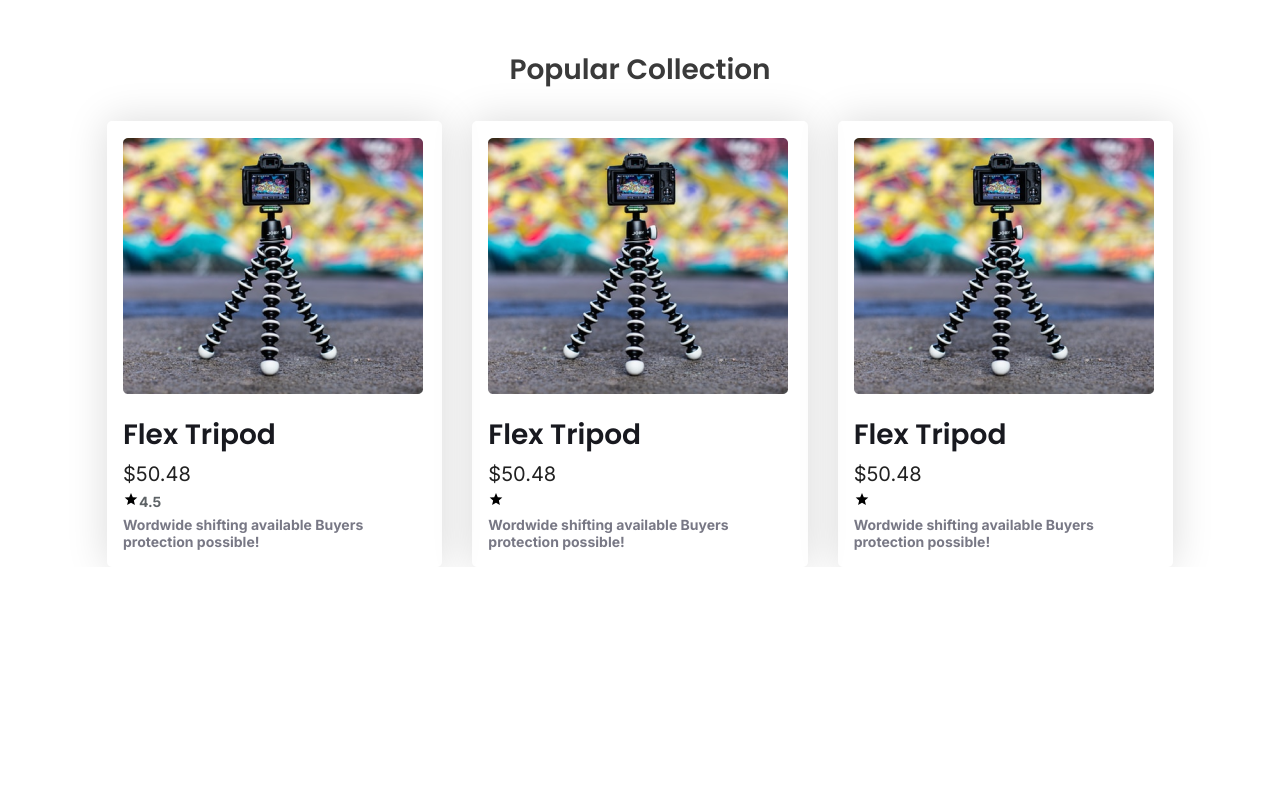
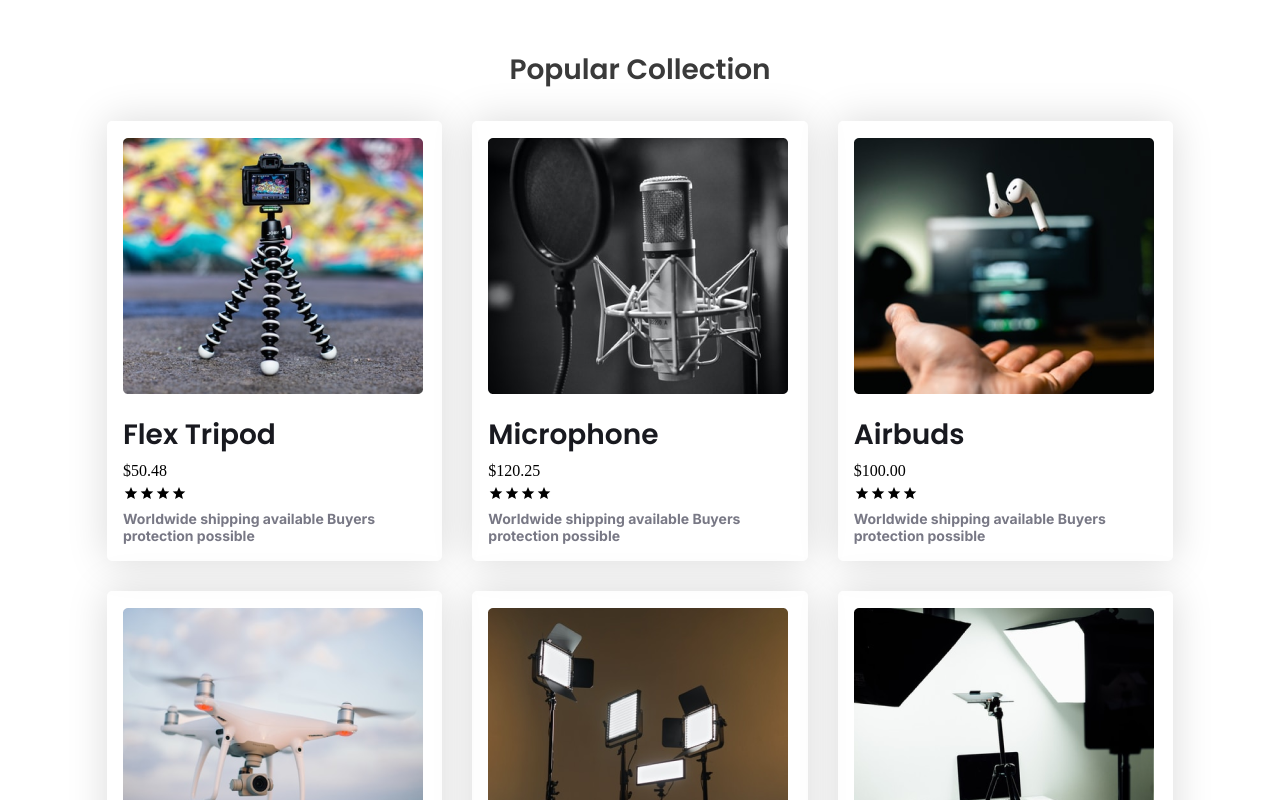
Before and after one commit to Ahmad-Maimun/Influencer-Gear, a React (Vite) app: page / in a window 1280 px wide. Shown: the part 1040-1840 px from the top of the page. Before the commit the page ends 1607 px from the top, so only its background shows below. Built offline with nearby package versions, Linux system fonts and the light colour scheme.

Commit message:
Add All Products Dynamically

```diff
--- /dev/null
+++ b/src/components/products/ProductCard.jsx
@@ -0,0 +1,23 @@
+import { IoMdStar } from 'react-icons/io';
+import './ProductsCards.css';
+
+const ProductCard = ({ product }) => {
+  const { image, name, price, rating, shipping } = product;
+  return (
+    <div className="product-card">
+      <img src={image} alt="" />
+      <div className="product-info">
+        <h4>{name}</h4>
+        <span>{price}</span>
+        <strong>
+          {[...Array(Math.min(rating, 5))].map((_, index) => (
+            <IoMdStar key={index} />
+          ))}
+        </strong>
+        <p className="product-desc">{shipping}</p>
+      </div>
+    </div>
+  );
+};
+
+export default ProductCard;
--- a/src/components/products/ProductsCards.css
+++ b/src/components/products/ProductsCards.css
@@ -30,12 +30,6 @@
         color: #18191f;
         margin-bottom: 6px;
       }
-      span {
-        font-family: var(--inter-font);
-        font-size: 1.25rem;
-        font-weight: 400;
-        color: rgba(0, 0, 0, 0.87);
-      }
       strong {
         display: block;
         margin-top: 5px;
--- a/src/components/products/ProductsCards.jsx
+++ b/src/components/products/ProductsCards.jsx
@@ -1,5 +1,6 @@
-import { tripod } from '../../assets/images/images';
-import { IoMdStar } from 'react-icons/io';
+import products from '../../data/data';
+import ProductCard from './ProductCard';
+
 import './ProductsCards.css';
 
 const ProductsCards = () => {
@@ -7,53 +8,12 @@ const ProductsCards = () => {
     <div className="products container">
       <h3 className="products-title">Popular Collection</h3>
       <div className="products-cards">
-        <div className="product-card">
-          <img src={tripod} alt="" />
-          <div className="product-info">
-            <h4>Flex Tripod</h4>
-            <span>$50.48</span>
-            <strong>
-              <IoMdStar />
-              <span>4.5</span>
-            </strong>
-            <p className="product-desc">
-              Wordwide shifting available Buyers protection possible!
-            </p>
-          </div>
-        </div>
-        <div className="product-card">
-          <img src={tripod} alt="" />
-          <div className="product-info">
-            <h4>Flex Tripod</h4>
-            <span>$50.48</span>
-            <strong>
-              <IoMdStar />
-            </strong>
-            <p className="product-desc">
-              Wordwide shifting available Buyers protection possible!
-            </p>
-          </div>
-        </div>
-        <div className="product-card">
-          <img src={tripod} alt="" />
-          <div className="product-info">
-            <h4>Flex Tripod</h4>
-            <span>$50.48</span>
-            <strong>
-              <IoMdStar />
-            </strong>
-            <p className="product-desc">
-              Wordwide shifting available Buyers protection possible!
-            </p>
-          </div>
-        </div>
+        {products.map((product) => (
+          <ProductCard key={product.id} product={product} />
+        ))}
       </div>
     </div>
   );
 };
 
 export default ProductsCards;
-
-// {
-//   [...Array(book.rating)].map((_, index) => <MdStar key={index} />);
-// }
--- a/src/data/data.js
+++ b/src/data/data.js
@@ -11,66 +11,75 @@ import {
 } from '../assets/images/images';
 const products = [
   {
+    id: '1',
     image: tripod,
     name: 'Flex Tripod',
     price: '$50.48',
-    rating: '4.5',
+    rating: '4',
     shipping: 'Worldwide shipping available Buyers protection possible',
   },
   {
+    id: '2',
     image: mic,
     name: 'Microphone',
     price: '$120.25',
-    rating: '4.9',
+    rating: '4',
     shipping: 'Worldwide shipping available Buyers protection possible',
   },
   {
+    id: '3',
     image: airpod,
     name: 'Airbuds',
     price: '$100.00',
-    rating: '4.8',
+    rating: '4',
     shipping: 'Worldwide shipping available Buyers protection possible',
   },
   {
+    id: '4',
     image: drone,
     name: 'Drone',
     price: '$980.25',
-    rating: '4.6',
+    rating: '4',
     shipping: 'Worldwide shipping available Buyers protection possible',
   },
   {
+    id: '5',
     image: lights,
     name: 'Light Setup',
     price: '$1200.00',
-    rating: '4.9',
+    rating: '4',
     shipping: 'Worldwide shipping available Buyers protection possible',
   },
   {
+    id: '6',
     image: setup,
     name: 'Photoshoot Set',
     price: '$820.40',
-    rating: '4.7',
+    rating: '4',
     shipping: 'Worldwide shipping available Buyers protection possible',
   },
   {
+    id: '7',
     image: camera,
     name: 'Vlogging Camera',
     price: '$1800.80',
-    rating: '4.8',
+    rating: '4',
     shipping: 'Worldwide shipping available Buyers protection possible',
   },
   {
+    id: '8',
     image: singleLight,
     name: 'Green Screen',
     price: '$25.48',
-    rating: '4.5',
+    rating: '4',
     shipping: 'Worldwide shipping available Buyers protection possible',
   },
   {
+    id: '9',
     image: action,
     name: 'Action Camera',
     price: '$380.00',
-    rating: '4.7',
+    rating: '4',
     shipping: 'Worldwide shipping available Buyers protection possible',
   },
 ];
```
Also changed, not shown: eslint.config.js (+7 -6 lines).
